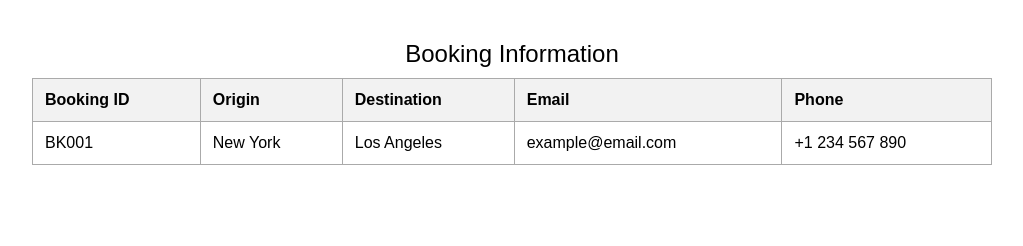
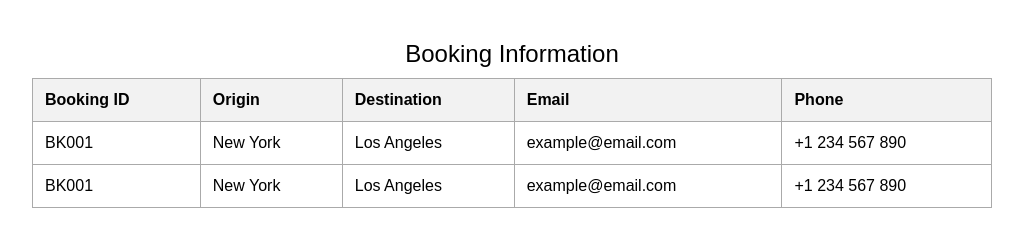
Before and after one commit to Srinath240497/frontend, a plain HTML site: page index.html in a window 1280 px wide. Shown: the whole page, without its empty margins (8-1031 px from the left). Drawn offline with Linux system fonts and the light colour scheme.

Commit message:
row added

```diff
--- a/index.html
+++ b/index.html
@@ -48,6 +48,13 @@
                 <td>example@email.com</td>
                 <td>+1 234 567 890</td>
             </tr>
+            <tr>
+                <td>BK001</td>
+                <td>New York</td>
+                <td>Los Angeles</td>
+                <td>example@email.com</td>
+                <td>+1 234 567 890</td>
+            </tr>
             <!-- Add more rows as needed -->
         </tbody>
     </table>
```
